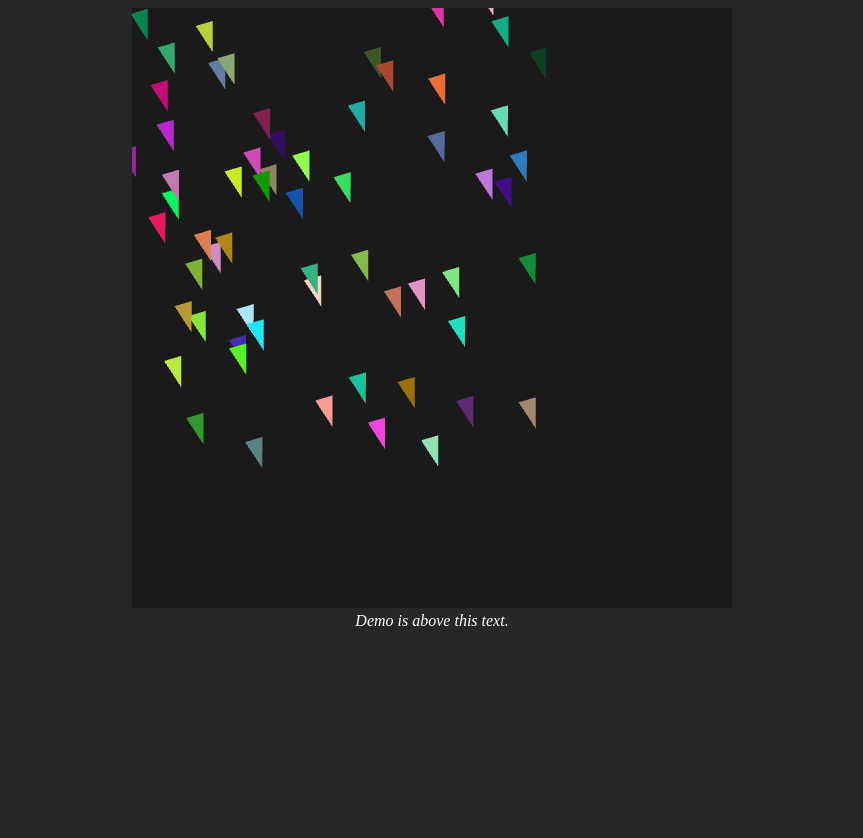
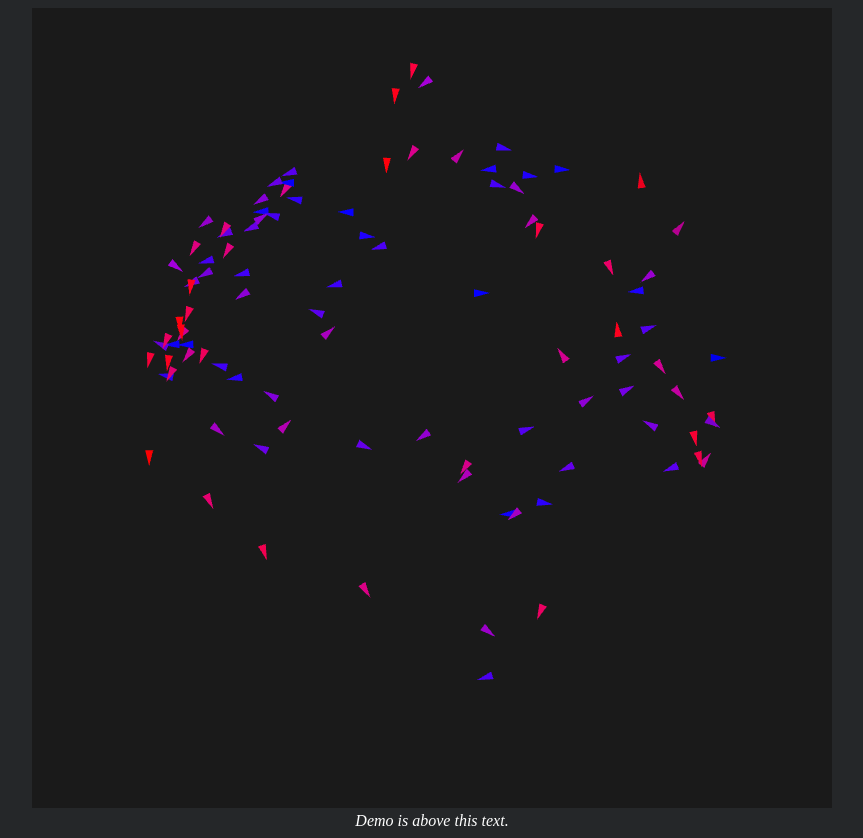
Before and after one commit to NolanNicholson/murmurations, a plain HTML site: page index.html in a window 1280 px wide. Shown: the whole page, without its empty margins (208-1071 px from the left). Before the commit the page ends 800 px from the top, so only its background shows below. Drawn offline with Linux system fonts and the light colour scheme.

Commit message:
Further additions to behavior. Now seems subjectively somewhere between a real murmuration and a school of fish

```diff
--- a/app.js
+++ b/app.js
@@ -39,12 +39,30 @@ function Bird(id, x, y, vx, vy, r, g, b) {
     // Angle
     this.angle = 0; // will overwrite during update
 
+    // Sight distance as a proportion of the whole view plane (1 or more = all birds)
+    this.sightDistance = 0.1;
+    // Repulsive distance to prevent birds from clumping
+    this.repulsiveDistance = 0.02;
+    this.repulsiveAngularAccel = 0.05;
+
+    // Social force. 1 corresponds to directly matching neighbors; any more will be divergent!
+    // Not currently used - see this.socialAngularAccel
+    // this.socialForce = 0.01;
+    // Fixed velocity for angular acceleration
+    this.fixedVelocity = 0.01;
+    this.socialAngularAccel = 0.005;
+    // Parameters for keeping in bounds
+    this.returnHomeBorder = 0.6;
+    this.returnHomeSpring = 0.006;
+
+    this.angleDiff = 0;
+
     // The inherent triangle shape, before any rotations or translations
     this.baseTriangle = [
         // X, Y, Z
-        0.05, 0.00, 0.00,
-        -0.05, 0.03, 0.00,
-        -0.05, -0.03, 0.00,
+        0.02, 0.00, 0.00,
+        -0.02, 0.01, 0.00,
+        -0.02, -0.01, 0.00,
     ];
 
     // The rotated triangle
@@ -52,13 +70,94 @@ function Bird(id, x, y, vx, vy, r, g, b) {
     // The final triangle shape that gets uploaded to the buffer
     this.vertexCoords = [];
 
-    this.update = function(vb) {
+    this.updateBehavior = function(allBirds) {
         // // Update position and velocity based on simulation
         this.x += this.vx;
         this.y += this.vy;
 
-        this.vx = Math.cos(performance.now()/1000) / 100;
-        this.vy = Math.sin(performance.now()/1000) / 100;
+        //
+        // Update scheme using velocities
+        //
+
+        // // If the birds leave home, they should come back
+        // if (Math.abs(this.x) > 0.9) {
+        //     this.vx -= this.x / 10000;
+        // }
+        // if (Math.abs(this.y) > 1) {
+        //     this.vy -= this.y / 1000;
+        // }
+        // for(var i = 0; i < allBirds.length; i++) {
+        //     other = allBirds[i];
+        //     if (this != other
+        //         && Math.abs(this.x - other.x) < this.sightDistance
+        //         && Math.abs(this.y - other.y) < this.sightDistance) {
+        //             this.vx += (other.vx - this.vx) * this.socialForce;
+        //             this.vy += (other.vy - this.vy) * this.socialForce;
+        //     }
+        // }
+
+        //
+        // Update scheme using angles
+        //
+
+
+        for(var i = 0; i < allBirds.length; i++) {
+            other = allBirds[i];
+            if (this != other
+                && Math.abs(this.x - other.x) < this.sightDistance
+                && Math.abs(this.y - other.y) < this.sightDistance) {
+                    this.angleDiff = (other.angle - this.angle);
+                    if (this.angleDiff < -180) {
+                        this.angleDiff += 360;
+                    }
+                    if (Math.sqrt((this.x - other.x)**2 + (this.y - other.y)**2) < this.repulsiveDistance) {
+                        // Repulsive force - angle away from the other bird
+                        this.angle -= this.angleDiff * this.repulsiveAngularAccel;
+                    } else {
+                        // Social force - align angle with the other bird
+                        this.angle += this.angleDiff * this.socialAngularAccel;
+                    }
+
+            }
+        }
+
+        this.vx = this.fixedVelocity * Math.cos(this.angle);
+        this.vy = this.fixedVelocity * Math.sin(this.angle);
+
+        // If the birds leave home, they should come back
+        // Square version (not being used)
+        // if (Math.abs(this.x) > this.returnHomeBorder) {
+        //     this.vx -= (Math.abs(this.x) - this.returnHomeBorder) * this.returnHomeSpring * this.x / Math.abs(this.x);
+        // }
+        // if (Math.abs(this.y) > this.returnHomeBorder) {
+        //     this.vy -= (Math.abs(this.y) - this.returnHomeBorder) * this.returnHomeSpring * this.y / Math.abs(this.y);
+        // }
+
+        // Radial version
+        if (Math.sqrt(this.x*this.x + this.y*this.y) > this.returnHomeBorder) {
+            var magnitude = (Math.sqrt(this.x*this.x + this.y*this.y) - this.returnHomeBorder) * this.returnHomeSpring;
+            var direction = Math.atan(this.y / this.x);
+            if (this.x < 0) {
+                direction += Math.PI;
+            }
+            this.vx -= magnitude * Math.cos(direction);
+            this.vy -= magnitude * Math.sin(direction);
+        }
+
+        // // Strong gravity
+        // this.vx += - (this.x) / 1000
+        // this.vy += - (this.y) / 1000
+
+        // Weak gravity - orbit
+        // this.vx += - (this.x) / 10000
+        // this.vy += - (this.y) / 10000
+
+    };
+
+    this.updateDisplay = function(vb) {
+        // Fly around in circles
+        // this.vx = Math.cos(performance.now()/1000) / 100;
+        // this.vy = Math.sin(performance.now()/1000) / 100;
 
         // // Update angle to match unit vector of velocity
         this.angle = Math.atan(this.vy / this.vx); // radians
@@ -77,6 +176,16 @@ function Bird(id, x, y, vx, vy, r, g, b) {
             [   this.x, this.y, 0.0,
                 this.x, this.y, 0.0,
                 this.x, this.y, 0.0]);
+
+        // // Let's have some color updating fun - red and blue
+        this.b = Math.abs(this.vx) * 100;
+        this.g = 0;
+        this.r = Math.abs(this.vy) * 100;
+
+        // Let's have some color updating fun - brown and white
+        // this.r = (Math.abs(this.vx) * 100);
+        // this.g = 1 - (Math.abs(this.vy) * 100);
+        // this.b = 1 - (Math.abs(this.vy) * 100);
 
         // Update vertex buffer with current vertex coordinates
         for (var i_vert = 0; i_vert < 3; i_vert++) {
@@ -170,7 +279,7 @@ var InitDemo = function() {
     for (var i = 0; i < n_birds; i++) {
         bird_i = new Bird(i,
         2*Math.random()-1, 2*Math.random()-1, // x, y
-        0.00, 0.005, // vx, vy
+        0.02*Math.random()-0.01, 0.02*Math.random()-0.01, // vx, vy
         Math.random(), Math.random(), Math.random()) // r, g, b
 
         // Initialize 3 vertices at 0 (each bird's update function will overwrite)
@@ -182,29 +291,16 @@ var InitDemo = function() {
         birdIndices.push(i*3, i*3 + 1, i*3 + 2);
 
         allBirds.push(bird_i);
-        bird_i.update(birdVertices);
+        bird_i.angle = Math.random() * 2 * Math.PI
+        bird_i.updateBehavior(allBirds);
+        bird_i.updateDisplay(birdVertices);
 
     }
-
-    // var birdVertices = [
-    //     // X, Y, Z          R, G, B
-    //     0.0, 0.5, 0.0,      1.0, 0.0, 1.0,
-    //     -0.3, -0.5, 0.0,     1.0, 1.0, 0.0,
-    //     0.3, -0.5, 0.0,    0.0, 1.0, 1.0
-    // ];
-
-    // var birdIndices = [
-    //     0, 1, 2
-    // ];
 
     // debug globalization
     birdVert = birdVertices;
     birdInd = birdIndices;
     ctx = gl;
-
-    // I get the feeling that the bufferData and new Float32Array calls below
-    // are expensive. How can I update the position data without creating a new
-    // array every single time?
 
     var vertexBufferObject = gl.createBuffer();
     gl.bindBuffer(gl.ARRAY_BUFFER, vertexBufferObject);
@@ -241,13 +337,17 @@ var InitDemo = function() {
     // Tell OpenGL state machine which program should be active
     gl.useProgram(program);
 
-    // TODO: Loop
+    // Note: I get the feeling that the bufferData and new Float32Array calls below
+    // are expensive. How can I update the position data without creating a new
+    // array every single time?
+
     var loop = function() {
         gl.clearColor(0.1, 0.1, 0.1, 1.0);
         gl.clear(gl.COLOR_BUFFER_BIT | gl.DEPTH_BUFFER_BIT);
 
         for (var i = 0; i < n_birds; i++) {
-            allBirds[i].update(birdVertices);
+            allBirds[i].updateBehavior(allBirds);
+            allBirds[i].updateDisplay(birdVertices);
         }
         gl.bindBuffer(gl.ARRAY_BUFFER, vertexBufferObject);
         gl.bufferData(gl.ARRAY_BUFFER, new Float32Array(birdVertices), gl.STATIC_DRAW);
--- a/index.html
+++ b/index.html
@@ -6,7 +6,7 @@
     </head>
     <body style="background-color:#252729" onload="InitDemo();">
         <div align="center" style="color: #ffffff">
-            <canvas id="demo-canvas" width="600" height="600">
+            <canvas id="demo-canvas" width="800" height="800">
                 Error! Your browser does not support HTML5.
             </canvas>
             <br />
```
